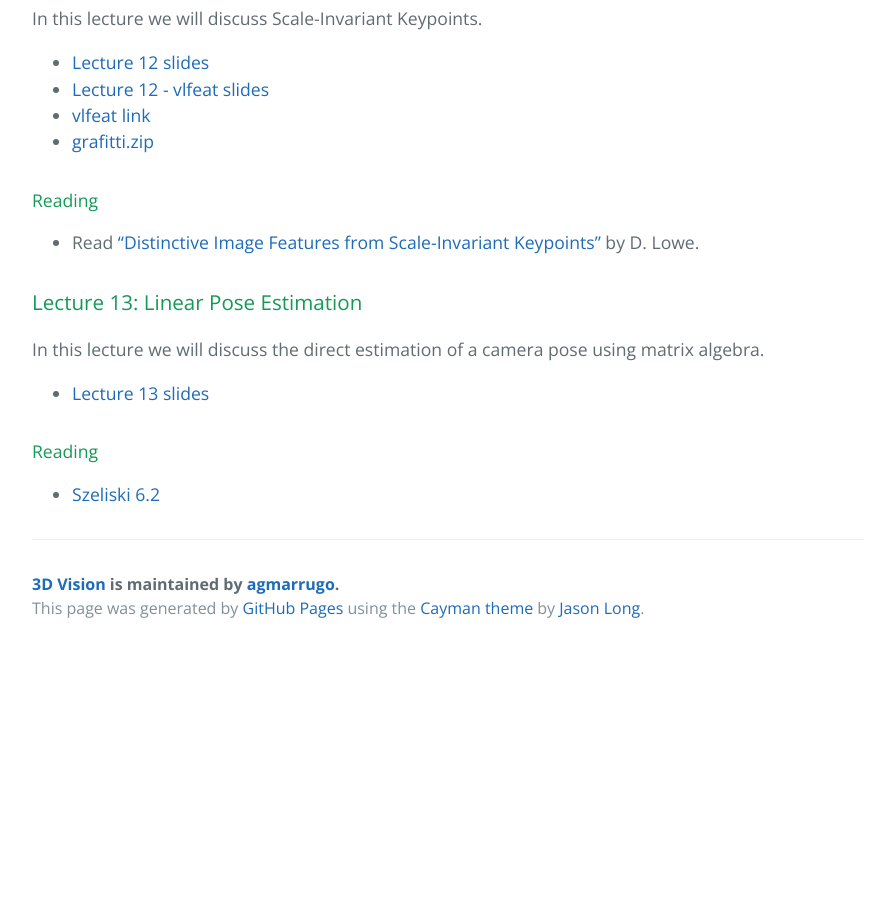
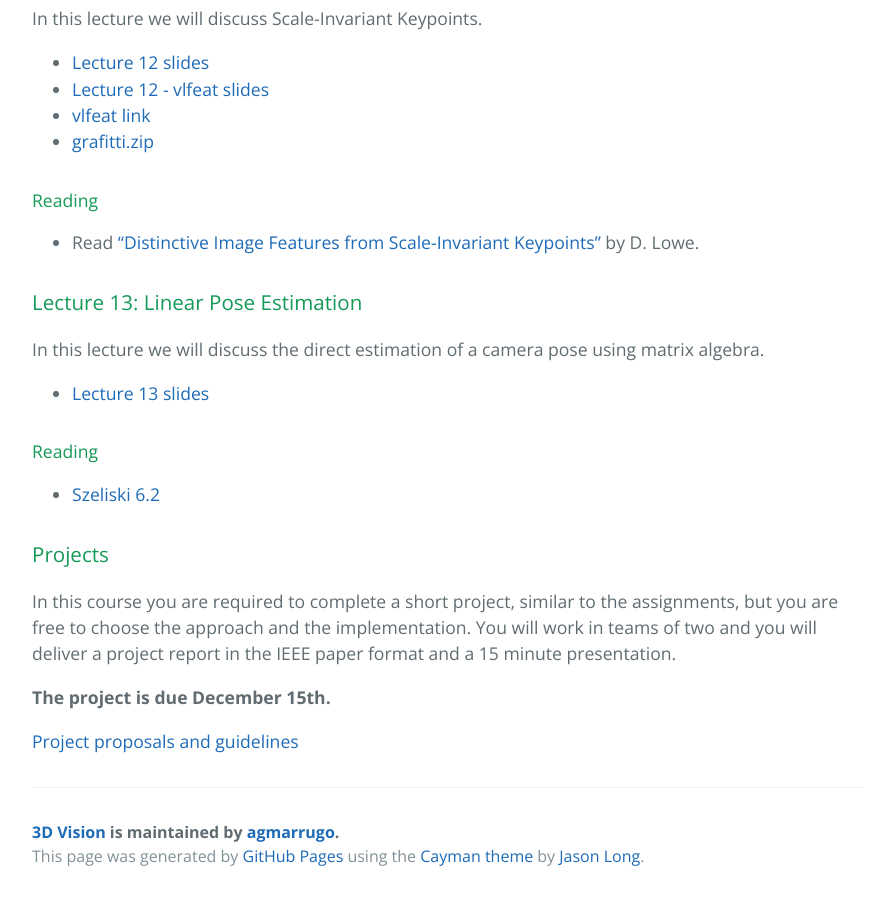
Before and after one commit to opi-lab/optical-metrology-2021, a Jekyll site: the page built from index.md, in a window 1280 px wide and 900 px high, scrolled down 5977 px. Shown: the whole window, without its empty margins (192-1061 px from the left). Built offline with Jekyll 4.4.1, drawn with Linux system fonts in a browser that asks for light colours; before the commit the page ends 6629 px from its top, so only the background shows below that.

Commit message:
Project description.

```diff
--- a/index.md
+++ b/index.md
@@ -250,6 +250,16 @@ In this lecture we will discuss the direct estimation of a camera pose using mat
 
 - [Szeliski 6.2 ](https://www.dropbox.com/s/u9m34caf30c0f6p/SzeliskiBook_20100903_draft.pdf?dl=0)
 
+### Projects
+
+In this course you are required to complete a short project, similar to the assignments, but you are free to choose the approach and the implementation. You will work in teams of two and you will deliver a project report in the IEEE paper format and a 15 minute presentation.
+
+**The project is due December 15th.**
+
+[Project proposals and guidelines](projects)
+
+
+
 <!--### Assignment 1
 
 In this assignment you will study the basics of projective geometry. You will study the representations of points lines and planes, as well as transformations. **The assignment is due on 2016-09-02 at 11:00 pm.** The assignment and the data:
```
